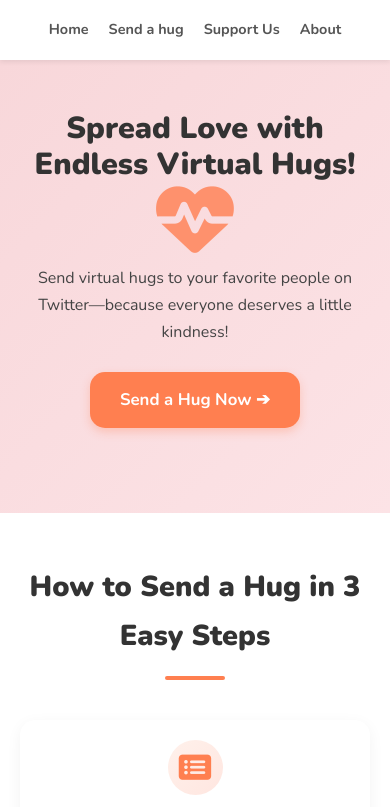
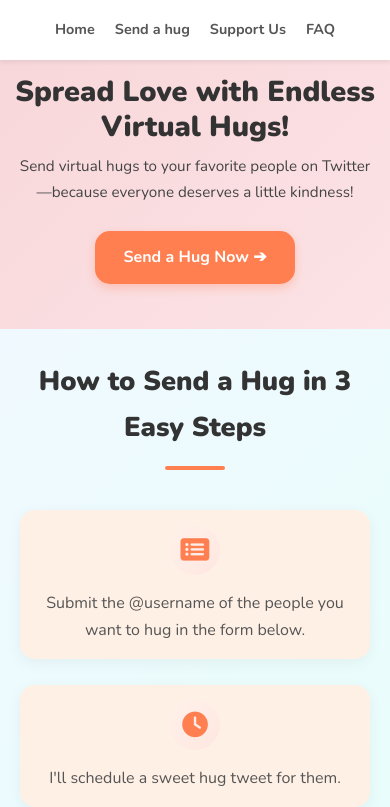
Before and after one commit to lilmeteor/huggforiu, a plain HTML site: page index.html in a window 390 px wide. Shown: the top 807 px of the page. Drawn offline with nearby package versions, Linux system fonts and the light colour scheme.

Commit message:
Update index.html
Signed-off-by: lilmeteor <astralmeteor01@gmail.com>

```diff
--- a/index.html
+++ b/index.html
@@ -41,6 +41,9 @@
             --border-radius: 15px;
             --card-shadow: 0 4px 15px rgba(0, 0, 0, 0.05);
             --button-shadow: 0 4px 10px rgba(255, 127, 80, 0.3);
+
+            /* NEW: Warm background for specific cards */
+            --warm-card-bg: #fff0e6; /* Light peach color */
         }
 
         * {
@@ -114,7 +117,9 @@
             padding: 0 20px;
         }
 
-        .section { padding: 60px 0; }
+        .section {
+            padding: 50px 0;
+        }
 
         .section-title {
             font-size: 2.5rem;
@@ -126,7 +131,6 @@
 
         .text-center { text-align: center; }
 
-        /* Modified this section to fix the alignment issue */
         .section-title::after {
             content: '';
             display: block;
@@ -137,7 +141,6 @@
             margin: 15px 0 0;
         }
 
-        /* Ensure centered titles have centered underlines */
         .text-center.section-title::after,
         .section-title.text-center::after {
             margin: 15px auto 0;
@@ -186,11 +189,29 @@
             box-shadow: 0 6px 15px rgba(249, 104, 84, 0.4);
         }
 
-       /* --- Hero Section (1) - Reduced Size, No CTA/Illustration --- */
+        /* --- Animations --- */
+        /* Removed @keyframes float */
+
+        @keyframes heartbeat {
+            0% { transform: scale(1); }
+            50% { transform: scale(1.2); }
+            100% { transform: scale(1); }
+        }
+
+        /* Removed .floating class */
+
+        .floating-heart {
+            /* Heartbeat animation still uses scale, but float part is removed */
+            animation: heartbeat 1.8s infinite ease-in-out;
+            will-change: transform;
+            /* Re-add float animation if needed, or keep only heartbeat */
+            /* animation: heartbeat 1.8s infinite ease-in-out, float 4s infinite ease-in-out; */
+        }
+
+        /* --- Hero Section (1) --- */
         .hero-section {
             background: var(--gradient-hero);
-            /* Further reduced vertical padding */
-            padding: 30px 0 40px 0; /* Adjusted top and bottom padding */
+            padding: 25px 0 35px 0;
             display: flex;
             align-items: center;
         }
@@ -203,95 +224,36 @@
         }
 
         .hero-content {
-            max-width: 700px; /* Even narrower content area */
-            margin-bottom: 15px; /* Less bottom margin */
+            max-width: 700px;
+            margin-bottom: 15px;
         }
 
         .hero-headline {
-            /* Further reduced headline size */
-            font-size: 2.2rem; /* Smaller font size */
+            font-size: 2.0rem;
             font-weight: 900;
             line-height: 1.2;
             color: var(--heading-color);
-            margin-bottom: 10px; /* Less bottom margin */
+            margin-bottom: 10px;
         }
 
         .hero-subheadline {
-            font-size: 1rem; /* Slightly smaller subheadline */
-            margin-bottom: 15px; /* Less bottom margin */
+            font-size: 1rem;
+            margin-bottom: 15px;
             color: #444;
         }
 
-
-        /* Remove hero cta and illustration */
-        /* .hero-cta {
-            padding: 12px 30px;
-            font-size: 1rem;
-        } */
-
-        /* .hero-illustration {
-           margin-top: 10px;
-        } */
-
         .hero-icon-placeholder {
-            font-size: 3rem; /* Adjust size */
+            font-size: 3rem;
             color: var(--accent-coral);
             opacity: 0.8;
-            animation: heartbeat 1.8s infinite ease-in-out;
-        }
-
-        /* Keyframes for heartbeat animation */
-        @keyframes heartbeat {
-          0% {
-            transform: scale(1);
-          }
-          50% {
-            transform: scale(1.2);
-          }
-          100% {
-            transform: scale(1);
-          }
-        }
-
-        /* --- Responsiveness for Hero (adjust as needed) --- */
-        @media (max-width: 992px) {
-            .hero-headline {
-                font-size: 2rem;
-            }
-        }
-
-        @media (max-width: 768px) {
-            .hero-section {
-                padding: 30px 0 40px 0;
-            }
-
-            /* Adjust mobile hero padding */
-            .hero-headline {
-                font-size: 1.7rem;
-            }
-
-            .hero-subheadline {
-                font-size: 0.9rem;
-            }
-
-            .hero-icon-placeholder {
-                font-size: 3.5rem;
-            }
-
-            /* .hero-cta {
-                padding: 10px 25px;
-                font-size: 0.95rem;
-            } */
-        }
-
-        @media (max-width: 576px) {
-            .hero-headline {
-                font-size: 1.5rem;
-            }
-            /* Even smaller on very small screens */
+            /* Apply floating-heart animation here if the heart icon itself should animate */
         }
 
         /* --- How It Works Section (2) --- */
+         #how-it-works {
+            background: var(--gradient-subtle);
+         }
+
         .steps-container {
             display: flex;
             justify-content: space-around;
@@ -306,18 +268,38 @@
             border-radius: var(--border-radius);
             padding: 25px;
             box-shadow: var(--card-shadow);
-            width: calc(33.333% - 20px); /* Back to 3 cards */
+            width: calc(33.333% - 20px);
             min-width: 240px;
             text-align: center;
-            transition: transform 0.3s ease, box-shadow 0.3s ease;
             display: flex;
             flex-direction: column;
             justify-content: center;
+
+            /* *** MODIFICATION: Added styles for scale animation *** */
+            opacity: 0;
+            transform: scale(0.9);
+            transition: transform 0.5s ease-out, opacity 0.5s ease-out, box-shadow 0.3s ease; /* Added opacity & transform */
+            will-change: transform, opacity; /* Helps browser optimize */
         }
+
+        #how-it-works .step-card {
+            background: var(--warm-card-bg);
+        }
+
+        /* *** MODIFICATION: Style for when card is visible *** */
+        .step-card.is-visible,
+        .reason-card.is-visible {
+            opacity: 1;
+            transform: scale(1);
+        }
+
+
         .step-card:hover {
-            transform: translateY(-5px);
+             /* Keep hover effect, but use translateY for distinction */
+            transform: translateY(-5px) scale(1.02); /* Combine hover lift with slight scale */
             box-shadow: 0 8px 20px rgba(0, 0, 0, 0.08);
         }
+
         .step-icon {
             font-size: 2.2rem;
             color: var(--accent-coral);
@@ -338,7 +320,6 @@
 
         .reasons-container {
             display: flex;
-            /* Revert to space-around for 3 cards */
             justify-content: space-around;
             gap: 30px;
             flex-wrap: wrap;
@@ -349,19 +330,26 @@
             border-radius: var(--border-radius);
             padding: 25px;
             box-shadow: var(--card-shadow);
-            /* Revert width for 3 cards */
             width: calc(33.333% - 20px);
             min-width: 250px;
             text-align: center;
-            transition: transform 0.3s ease, box-shadow 0.3s ease;
             display: flex;
             flex-direction: column;
             justify-content: center;
+
+            /* *** MODIFICATION: Added styles for scale animation *** */
+            opacity: 0;
+            transform: scale(0.9);
+            transition: transform 0.5s ease-out, opacity 0.5s ease-out, box-shadow 0.3s ease; /* Added opacity & transform */
+            will-change: transform, opacity; /* Helps browser optimize */
         }
+
         .reason-card:hover {
-             transform: translateY(-5px);
+             /* Keep hover effect, but use translateY for distinction */
+            transform: translateY(-5px) scale(1.02); /* Combine hover lift with slight scale */
             box-shadow: 0 8px 20px rgba(0, 0, 0, 0.08);
         }
+
         .reason-icon {
             font-size: 1.8rem;
             color: var(--accent-yellow);
@@ -400,27 +388,25 @@
         }
 
         /* --- About Me Section (5) --- */
-        /* Removed avatar, centering the text container */
         .about-container {
             display: flex;
-            justify-content: center; /* Center the text block */
-            text-align: center; /* Center text inside */
+            justify-content: center;
+            text-align: center;
         }
         .about-text {
-            flex-grow: 0; /* Don't grow */
-            max-width: 700px; /* Limit width */
+            flex-grow: 0;
+            max-width: 700px;
         }
-        /* Center the title and its underline */
         .about-text .section-title { text-align: center; }
         .about-text .section-title::after { margin: 15px auto 0; }
 
         .about-text p {
             font-size: 1.05rem;
-            margin-bottom: 1em; /* Space between paragraphs */
+            margin-bottom: 1em;
             line-height: 1.8;
         }
          .about-text p:last-child {
-            margin-bottom: 0; /* No margin after the last paragraph */
+            margin-bottom: 0;
          }
 
         /* --- FAQ Section (6) --- */
@@ -433,6 +419,11 @@
             box-shadow: var(--card-shadow);
             border: 1px solid #eee;
             overflow: hidden;
+             /* Add transition for potential future scroll effects on FAQ items */
+             opacity: 1; /* Default opacity */
+             transform: scale(1); /* Default scale */
+             transition: transform 0.4s ease-out, opacity 0.4s ease-out;
+             will-change: transform, opacity;
         }
         .faq-item summary {
             padding: 20px;
@@ -468,7 +459,7 @@
         /* --- Footer (7) --- */
         .footer {
             background-color: var(--footer-bg);
-            padding: 40px 0;
+            padding: 30px 0;
             border-top: 1px solid #e9ecef;
         }
         .social-icons a {
@@ -482,20 +473,23 @@
         .social-icons a[title="Ko-fi"]:hover { color: #13C3FF; }
         .social-icons a[title="Patreon"]:hover { color: #f96854; }
         .copyright {
-            margin-top: 20px;
+            margin-top: 15px;
             font-size: 0.9rem;
             color: #6c757d;
         }
         .footer-heart { color: var(--accent-coral); font-size: 0.8em; }
 
         /* --- Responsiveness --- */
+        /* Mobile height adjustments remain the same */
         @media (max-width: 992px) {
-            .hero-headline { font-size: 2.6rem; } /* Adjust for smaller hero */
+            .section { padding: 40px 0; }
+             .hero-section { padding: 20px 0 30px 0; }
+            .hero-headline { font-size: 2.4rem; }
             .section-title { font-size: 2.2rem; }
-             /* Revert step/reason cards to 2 per row */
              .step-card, .reason-card {
                 width: calc(50% - 15px);
                 max-width: 380px;
+                 padding: 20px;
              }
         }
 
@@ -504,30 +498,31 @@
             .main-nav li { margin: 0 5px; }
             .main-nav a { font-size: 0.9rem; padding: 5px; }
 
-            .section { padding: 50px 0; }
-            .hero-section { padding: 50px 0 60px 0; } /* Further adjust hero padding */
-            .hero-headline { font-size: 2.2rem; }
-            .hero-subheadline { font-size: 1.1rem; }
-            .section-title { font-size: 2rem; }
+             .section { padding: 35px 0; }
+             .hero-section { padding: 20px 0 25px 0; }
+            .hero-headline { font-size: 2.0rem; }
+            .hero-subheadline { font-size: 1.0rem; }
+            .section-title { font-size: 1.9rem; }
 
-            .hero-icon-placeholder { font-size: 4.5rem; }
+            .hero-icon-placeholder { font-size: 4rem; }
 
-            .cta-button { padding: 12px 28px; font-size: 1rem; }
-            .hero-cta { padding: 14px 30px; font-size: 1.05rem; }
+            .cta-button { padding: 12px 25px; font-size: 1rem; }
+            .hero-cta { padding: 13px 28px; font-size: 1.0rem; }
 
             .support-buttons { display: flex; flex-direction: column; align-items: center; }
             .support-buttons .cta-button { width: 80%; max-width: 300px; margin: 8px 0; }
 
-            /* Stack step/reason cards on mobile */
             .step-card, .reason-card {
                 width: 90%;
                 max-width: 350px;
+                 padding: 20px;
             }
 
             .faq-item summary { font-size: 1rem; padding: 15px; }
             .faq-item p { padding: 0 15px 15px 15px; font-size: 0.95rem;}
 
-            .about-text { max-width: 90%; } /* Ensure text doesn't touch edges */
+            .about-text { max-width: 90%; }
+             .footer { padding: 25px 0; }
         }
 
         @media (max-width: 576px) {
@@ -535,16 +530,22 @@
             .main-nav { height: auto; min-height: var(--nav-height); padding: 10px; }
 
             body { font-size: 15px; }
-            .hero-headline { font-size: 1.9rem; } /* Further reduce */
-            .hero-subheadline { font-size: 1rem; }
-            .section-title { font-size: 1.8rem; }
+             .section { padding: 30px 0; }
+             .hero-section { padding: 15px 0 20px 0; }
+            .hero-headline { font-size: 1.8rem; }
+            .hero-subheadline { font-size: 0.95rem; }
+            .section-title { font-size: 1.7rem; }
             .container { padding: 0 15px; }
 
             .step-card, .reason-card {
-                padding: 20px;
-                 width: 100%; /* Full width when stacked */
+                padding: 15px;
+                width: 100%;
             }
-            .step-icon, .reason-icon { width: 55px; height: 55px; font-size: 1.8rem; }
+            .step-icon, .reason-icon { width: 50px; height: 50px; font-size: 1.6rem; }
+             .faq-item summary { padding: 12px; font-size: 0.95rem; }
+             .faq-item p { padding: 0 12px 12px 12px; font-size: 0.9rem; }
+             .footer { padding: 20px 0; }
+             .copyright { margin-top: 10px; font-size: 0.85rem; }
         }
     </style>
 
@@ -557,7 +558,7 @@
                 <li><a href="#hero">Home</a></li>
                 <li><a href="#how-it-works">Send a hug</a></li>
                 <li><a href="#support">Support Us</a></li>
-                <li><a href="#about">About</a></li>
+                <li><a href="#faq">FAQ</a></li>
             </ul>
         </nav>
     </header>
@@ -565,11 +566,10 @@
     <section id="hero" class="section hero-section">
         <div class="container">
             <div class="hero-content">
-                <h1 class="hero-headline">Spread Love with Endless Virtual Hugs! <i class="fas fa-heartbeat hero-icon-placeholder"></i></h1>
+                <h1 class="hero-headline">Spread Love with Endless Virtual Hugs! </h1>
                 <p class="hero-subheadline">Send virtual hugs to your favorite people on Twitter—because everyone deserves a little kindness!</p>
                 <a href="https://forms.gle/teyegkyzfnahVxiY7" target="_blank" class="cta-button hero-cta">Send a Hug Now ➔</a>
             </div>
-
         </div>
     </section>
 
@@ -676,53 +676,46 @@
                 <a href="https://www.patreon.com/posts/support-hugfairy-122841896" target="_blank" title="Patreon"><i class="fab fa-patreon"></i></a>
             </div>
             <p class="copyright">© 2025 @hugforiu | Made with love (and hugs!) <i class="fas fa-heart footer-heart"></i></p>
-            <p style="font-size: 0.8em; color: #999; margin-top: 5px;">Current IST: Saturday, April 19, 2025 at 9:20:51 PM IST</p>
-
+             <p style="font-size: 0.8em; color: #999; margin-top: 5px;">Last Updated: April 21, 2025</p>
         </div>
     </footer>
 
     <script>
-        // script.js - Example for animating FAQ if NOT using <details>/<summary>
-        // NOTE: This script targets classes like '.faq-item-js'.
-        // The current HTML uses <details>/<summary> which provides native
-        // accordion behavior. This script won't affect the current FAQ unless
-        // you change the HTML structure of the FAQ section accordingly.
+        // *** MODIFICATION: Updated IntersectionObserver for scale-up effect ***
+        document.addEventListener('DOMContentLoaded', () => {
+            // Select all elements you want to animate on scroll
+            // Added .faq-item as well, you can remove it if not desired for FAQs
+            const animatedElements = document.querySelectorAll('.step-card, .reason-card, .faq-item');
 
-        document.addEventListener('DOMContentLoaded', () => {
-            const faqItems = document.querySelectorAll('.faq-item-js'); // Use a specific class if using JS
-
-            faqItems.forEach(item => {
-                const question = item.querySelector('.faq-question-js');
-                const answer = item.querySelector('.faq-answer-js');
-
-                if (question && answer) {
-                    answer.style.maxHeight = 0;
-                    answer.style.overflow = 'hidden';
-                    answer.style.transition = 'max-height 0.4s ease-out, padding 0.4s ease-out';
-                    answer.style.paddingTop = 0;
-                    answer.style.paddingBottom = 0;
-
-                    question.addEventListener('click', () => {
-                        const currentlyOpen = item.classList.contains('active');
-
-                        if (currentlyOpen) {
-                            item.classList.remove('active');
-                            answer.style.maxHeight = 0;
-                            answer.style.paddingTop = 0;
-                            answer.style.paddingBottom = 0;
+            const observer = new IntersectionObserver((entries) => {
+                entries.forEach(entry => {
+                    if (entry.isIntersecting) {
+                        // Add the 'is-visible' class when the element enters the viewport
+                        entry.target.classList.add('is-visible');
                     } else {
-                            item.classList.add('active');
-                            answer.style.paddingTop = '20px';
-                            answer.style.paddingBottom = '20px';
-                            answer.style.maxHeight = answer.scrollHeight + 40 + 'px';
-
+                        // Remove the 'is-visible' class when the element leaves the viewport
+                        // This makes the animation replay if the user scrolls back up
+                        entry.target.classList.remove('is-visible');
                     }
                 });
+            }, {
+                threshold: 0.2 // Trigger when 20% of the element is visible
+                // Uncomment rootMargin if you want to trigger earlier/later
+                // rootMargin: "0px 0px -100px 0px" // Triggers 100px before it enters viewport
+            });
+
+            // Observe each animated element
+            animatedElements.forEach(el => observer.observe(el));
+
+            // Optional: Observe the hero icon if you want it to animate too
+            const heroIcon = document.querySelector('.hero-icon-placeholder');
+            if (heroIcon && heroIcon.classList.contains('floating-heart')) {
+                // Logic for hero icon animation if needed separately
+                // Currently it uses CSS keyframes directly
             }
-            });
         });
     </script>
 
-    <!-- Cloudflare Web Analytics --><script defer src='https://static.cloudflareinsights.com/beacon.min.js' data-cf-beacon='{"token": "df7f29ddc74f4212b05025d96cfce5e7"}'></script><!-- End Cloudflare Web Analytics -->
+    <script defer src='https://static.cloudflareinsights.com/beacon.min.js' data-cf-beacon='{"token": "df7f29ddc74f4212b05025d96cfce5e7"}'></script>
     </body>
 </html>
```
Lines whose indentation alone changed are shown as unchanged.
